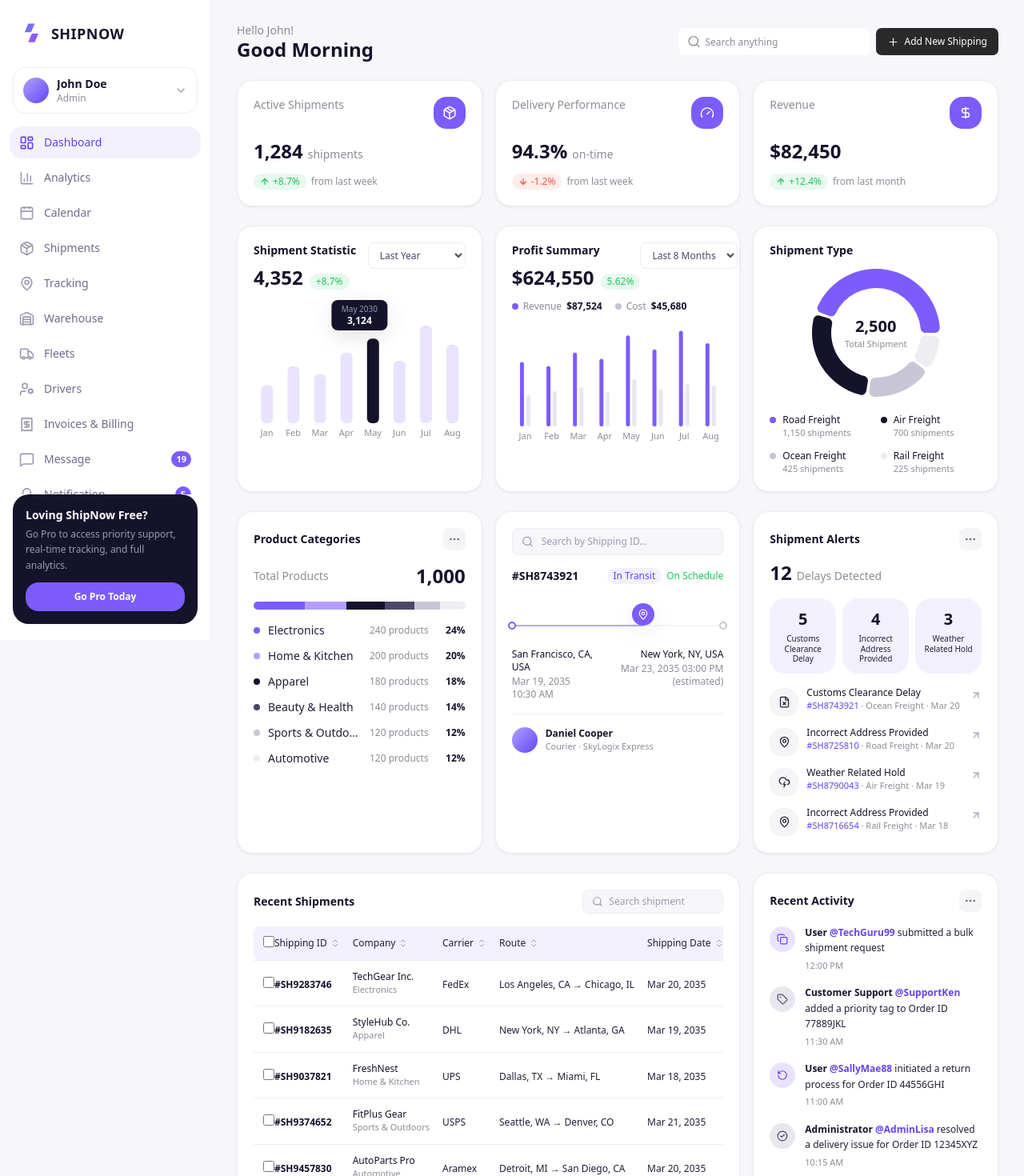
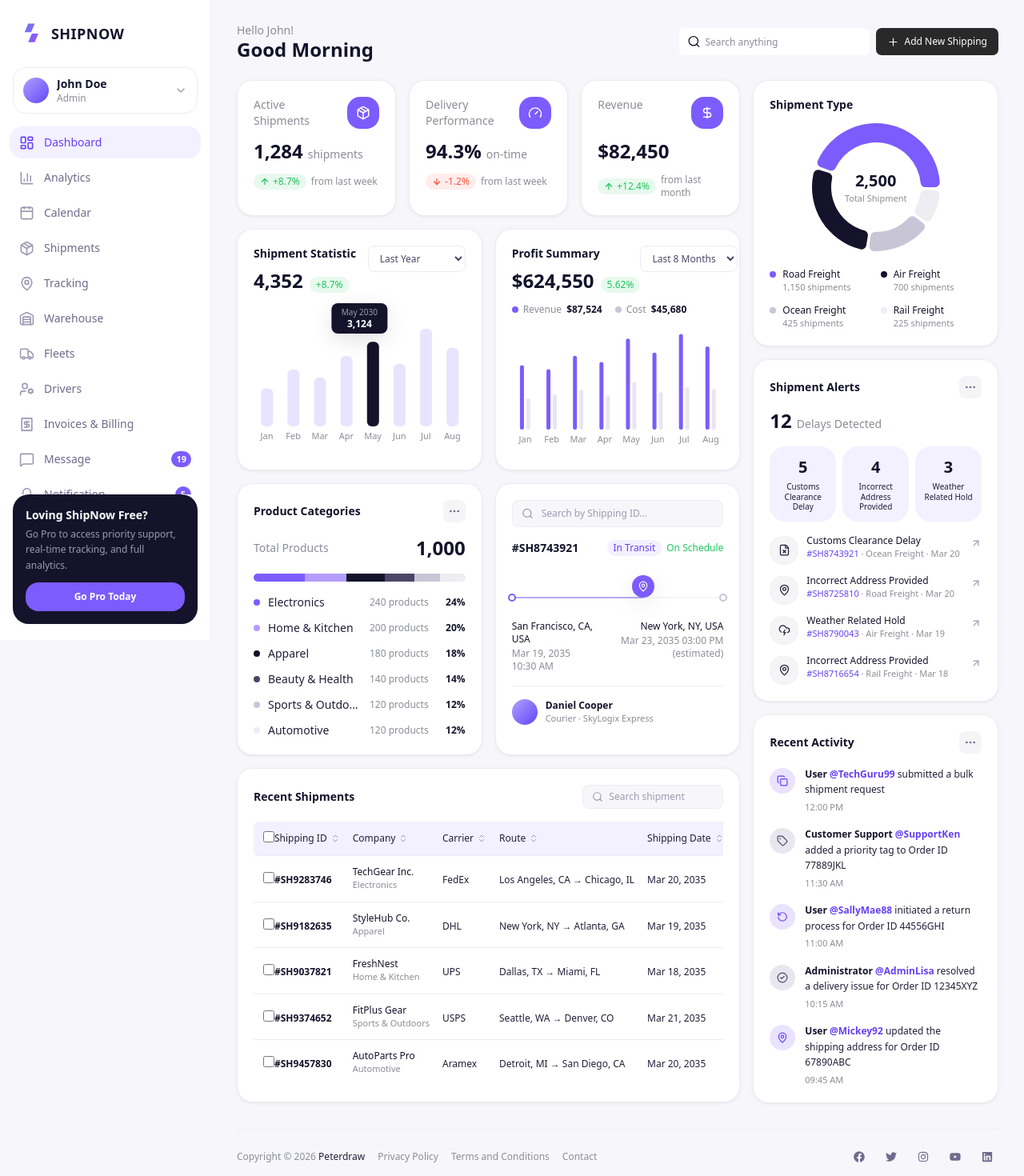
Before and after one commit to masumbillah06/ship-now, a Next.js app: page /dashboard in a window 1280 px wide. Shown: the top 1470 px of the page at 80% size. Built offline with nearby package versions, Linux system fonts and the light colour scheme.

Commit message:
Layout update dashboard

```diff
--- a/app/dashboard/page.tsx
+++ b/app/dashboard/page.tsx
@@ -13,33 +13,36 @@ import { stats } from "@/lib/data";
 export default function Home() {
   return (
     <DashboardShell>
-      <div className="space-y-6">
-        {/* Top stat row */}
+      <div className="grid grid-cols-1 gap-4 lg:grid-cols-3">
+        {/* Main column (2/3) */}
+        <div className="space-y-4 lg:col-span-2">
+          {/* Stat cards row - confined to main column only */}
           <div className="grid grid-cols-1 gap-4 sm:grid-cols-3">
             {stats.map((s) => (
               <StatCard key={s.id} {...s} />
             ))}
           </div>
 
-        {/* Charts row */}
-        <div className="grid grid-cols-1 gap-4 lg:grid-cols-3">
+          {/* Shipment Statistic + Profit Summary */}
+          <div className="grid grid-cols-1 gap-4 sm:grid-cols-2">
             <ShipmentStatisticChart />
             <ProfitSummaryChart />
-          <ShipmentTypeChart />
           </div>
 
-        {/* Categories / Tracking / Alerts row */}
-        <div className="grid grid-cols-1 gap-4 lg:grid-cols-3">
+          {/* Product Categories + Tracking */}
+          <div className="grid grid-cols-1 gap-4 sm:grid-cols-2">
             <ProductCategories />
             <TrackingCard />
-          <ShipmentAlerts />
           </div>
 
-        {/* Table + Activity row */}
-        <div className="grid grid-cols-1 gap-4 lg:grid-cols-3">
-          <div className="lg:col-span-2">
+          {/* Recent Shipments - full width of main column */}
           <RecentShipments />
         </div>
+
+        {/* Sidebar column (1/3) - spans full height of main column */}
+        <div className="space-y-4">
+          <ShipmentTypeChart />
+          <ShipmentAlerts />
           <RecentActivity />
         </div>
       </div>
--- a/components/DashboardShell.tsx
+++ b/components/DashboardShell.tsx
@@ -72,7 +72,7 @@ export function DashboardShell({
                 <Search
                   size={17}
                   strokeWidth={1.8}
-                  className="pointer-events-none absolute left-2.5 top-1/2 -translate-y-1/2 text-muted"
+                  className="pointer-events-none absolute left-2.5 top-1/2 -translate-y-1/2 text-ink-900"
                 />
 
                 <input
```
Lines whose indentation alone changed are shown as unchanged.
